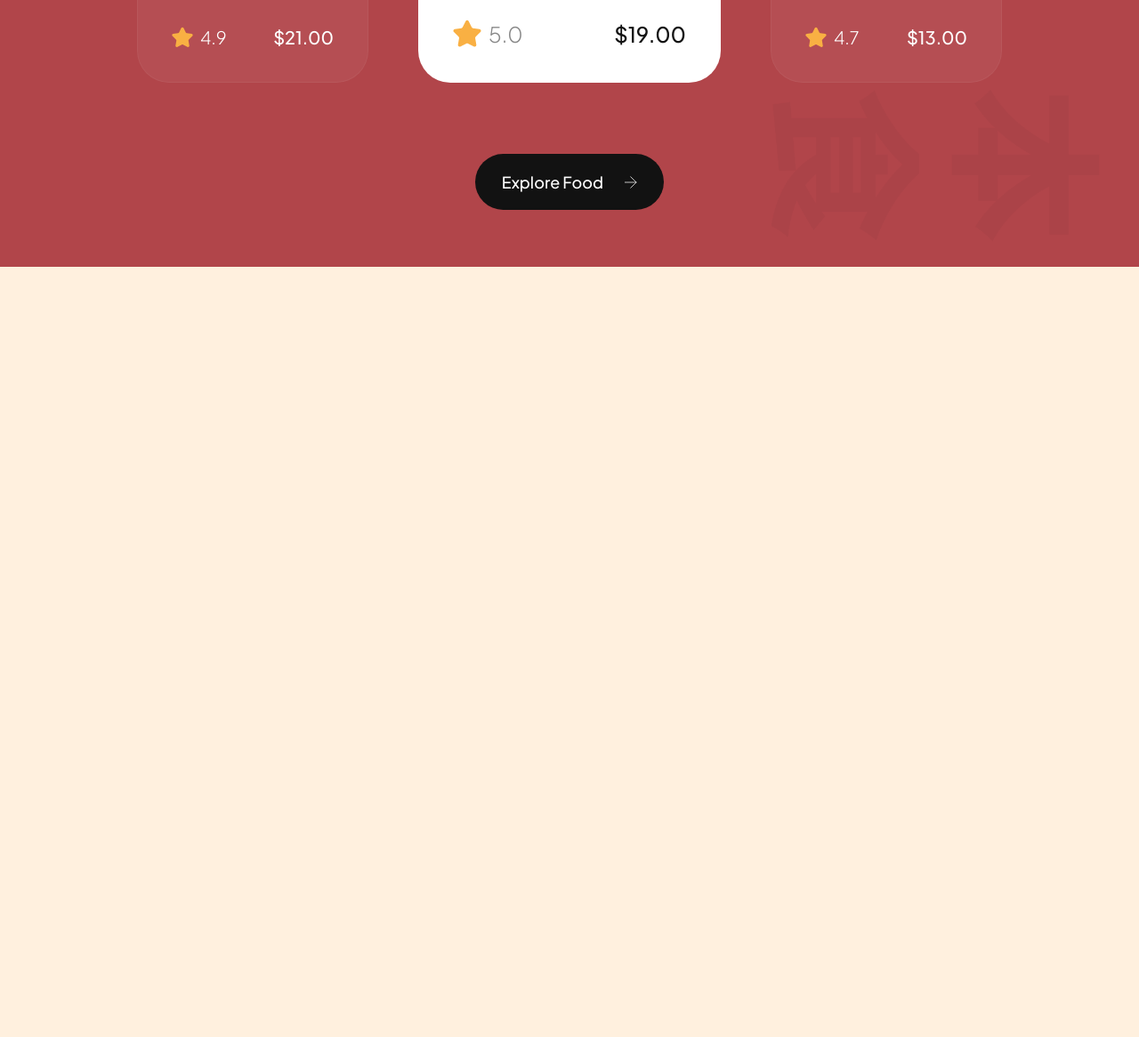
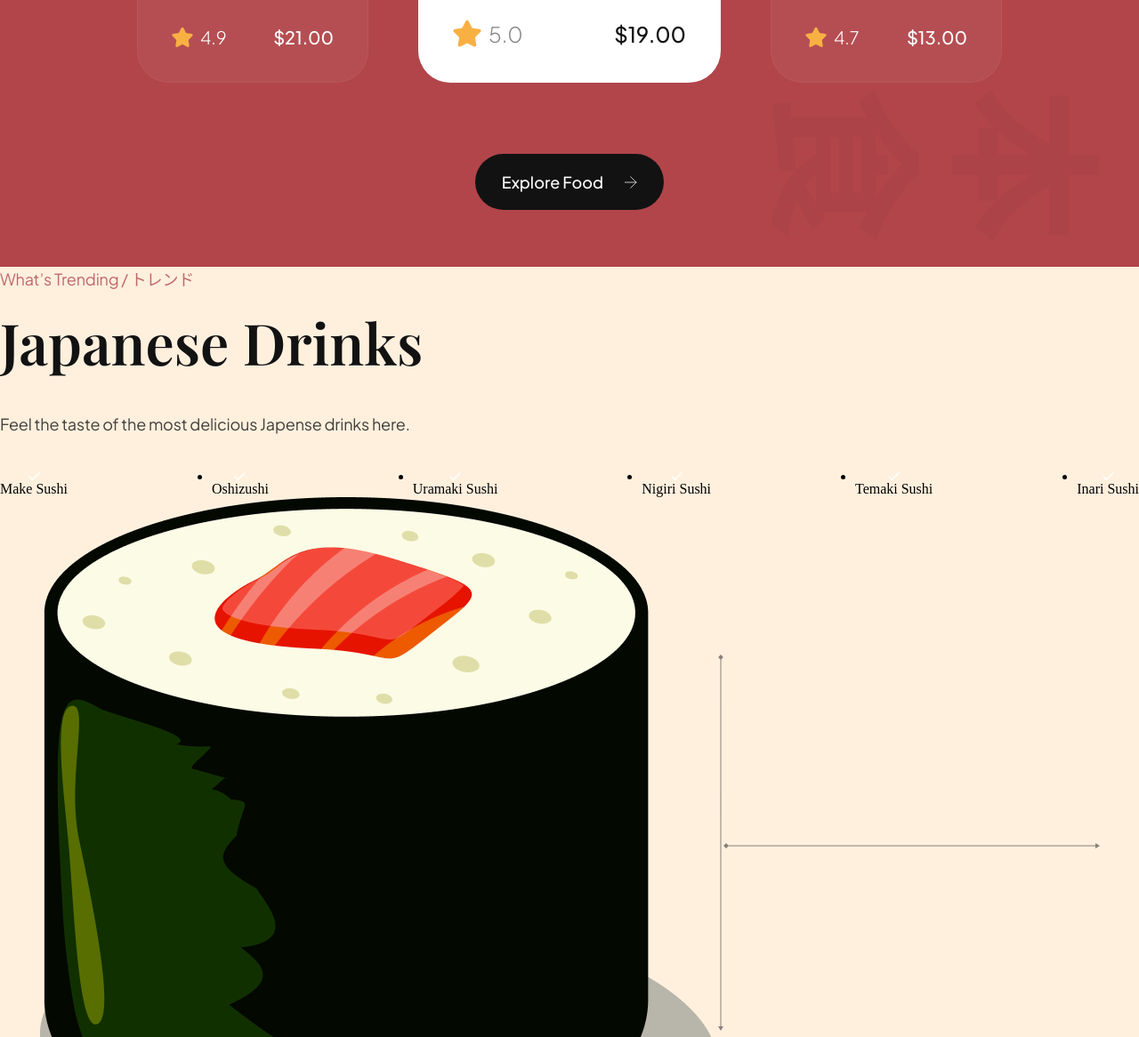
Before and after one commit to Haigsov/Sushi-Store, a website built with Vite: page index.html in a window 1280 px wide. Shown: the part 2132-3298 px from the top of the page at 89% size. Before the commit the page ends 2432 px from the top, so only its background shows below. Built offline with nearby package versions, Linux system fonts and the light colour scheme.

Commit message:
Added 'Trending Sushi' section with AOS animations
In this commit, I added a new section titled "Trending Sushi" to the HTML file. This section features the following elements:

    A content block with data-aos="fade-right" for a fade-right animation effect, including a subtitle, title, and description related to Japanese drinks.
    An unordered list with checkmark icons and sushi-related items that are part of the trend.
    An image of sushi with data-aos="fade-left" for a fade-left animation effect.
    Arrow icons for vertical and horizontal scrolling animation.

The "Trending Sushi" section enhances the website's content with scroll-triggered animations, making it more visually appealing and engaging for users.

```diff
--- a/index.html
+++ b/index.html
@@ -187,6 +187,71 @@
 
         </section>
 
+        <section class="trending" id="food">
+            <section class="trending-sushi">
+                <div class="trending__content" data-aos="fade-right">
+                    <p class="sushi__subtitle">What’s Trending / トレンド</p>
+
+                    <h3 class="sushi__title">Japanese Drinks
+                    </h3>
+                    <p class="sushi__description">Feel the taste of the most delicious Japense drinks here.
+                    </p>
+
+                    <ul class="trending__list flex-between">
+                        <li>
+                            <div class="trending__icon flex-center">
+                                <img src="assets/check.svg" alt="check">
+                            </div>
+                            <p>Make Sushi</p>
+                        </li>
+                        <li>
+                            <div class="trending__icon flex-center">
+                            <img src="assets/check.svg" alt="check" />
+                            </div>
+                            <p>Oshizushi</p>
+                        </li>
+                        <li>
+                            <div class="trending__icon flex-center">
+                            <img src="assets/check.svg" alt="check" />
+                            </div>
+                            <p>Uramaki Sushi</p>
+                        </li>
+                        <li>
+                            <div class="trending__icon flex-center">
+                            <img src="assets/check.svg" alt="check" />
+                            </div>
+                            <p>Nigiri Sushi</p>
+                        </li>
+                        <li>
+                            <div class="trending__icon flex-center">
+                            <img src="assets/check.svg" alt="check" />
+                            </div>
+                            <p>Temaki Sushi</p>
+                        </li>
+                        <li>
+                            <div class="trending__icon flex-center">
+                            <img src="assets/check.svg" alt="check" />
+                            </div>
+                            <p>Inari Sushi</p>
+                        </li>
+                    </ul>
+                </div>
+
+                <div class="trending__image flex-center">
+                    <img src="assets/sushi-5.png" alt="sushi-5" data-aos="fade-left">
+
+                    <div class="trending__arrow trending__arrow-left">
+                        <img src="assets/arrow-vertical.svg" alt="arrow vertical" />
+                      </div>
+
+                      <div class="trending__arrow trending__arrow-bottom">
+                        <img src="assets/arrow-horizontal.svg" alt="arrow horizontal" />
+                    </div>
+                </div>
+
+            </section>
+        </section>
+
         <script src="js/script.js" type="module"></script>
     </body>
 </html>
```
